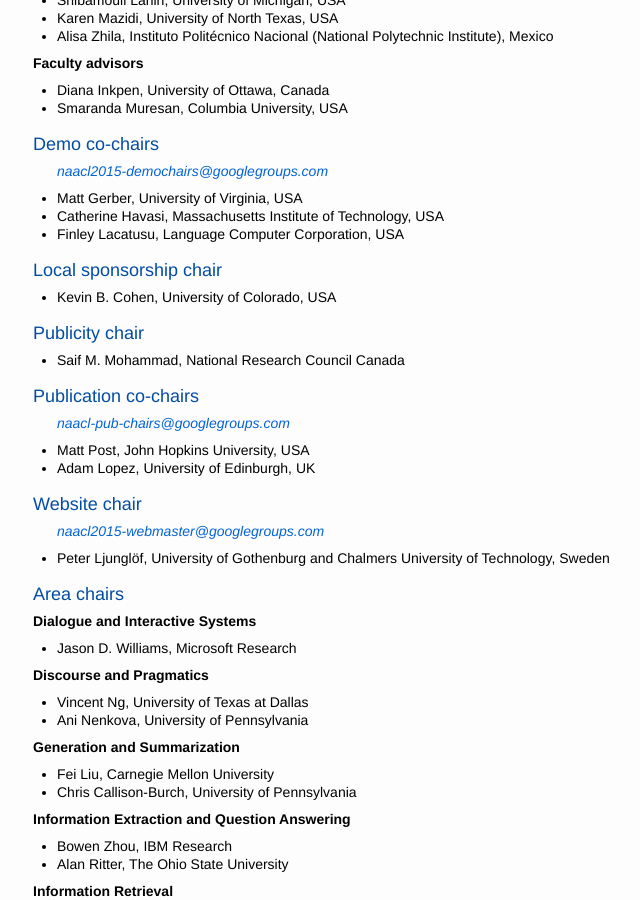
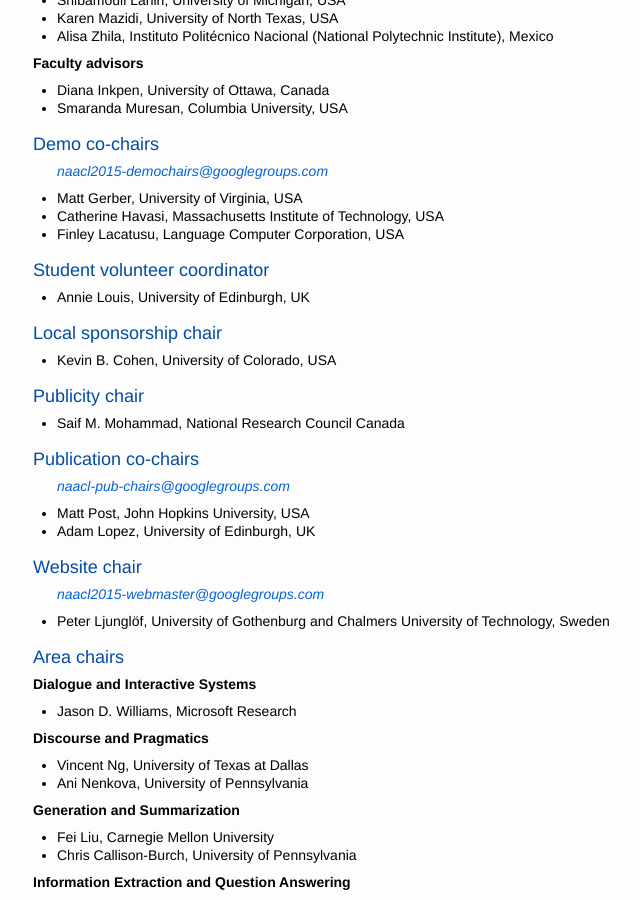
Before and after one commit to naacl-org/naacl-hlt-2015, a Jekyll site: the page built from people.md, in a window 1280 px wide and 900 px high, scrolled down 758 px. Shown: the whole window, without its empty margins (31-671 px from the left). Built offline with Jekyll 4.4.1, drawn with Linux system fonts in a browser that asks for light colours.

Commit message:
Student volunteer coordinator

```diff
--- a/people.md
+++ b/people.md
@@ -59,6 +59,11 @@
 - Matt Gerber, University of Virginia, USA
 - Catherine Havasi, Massachusetts Institute of Technology, USA
 - Finley Lacatusu, Language Computer Corporation, USA
+
+
+## Student volunteer coordinator
+
+- Annie Louis, University of Edinburgh, UK
 
 ## Local sponsorship chair
 
```
